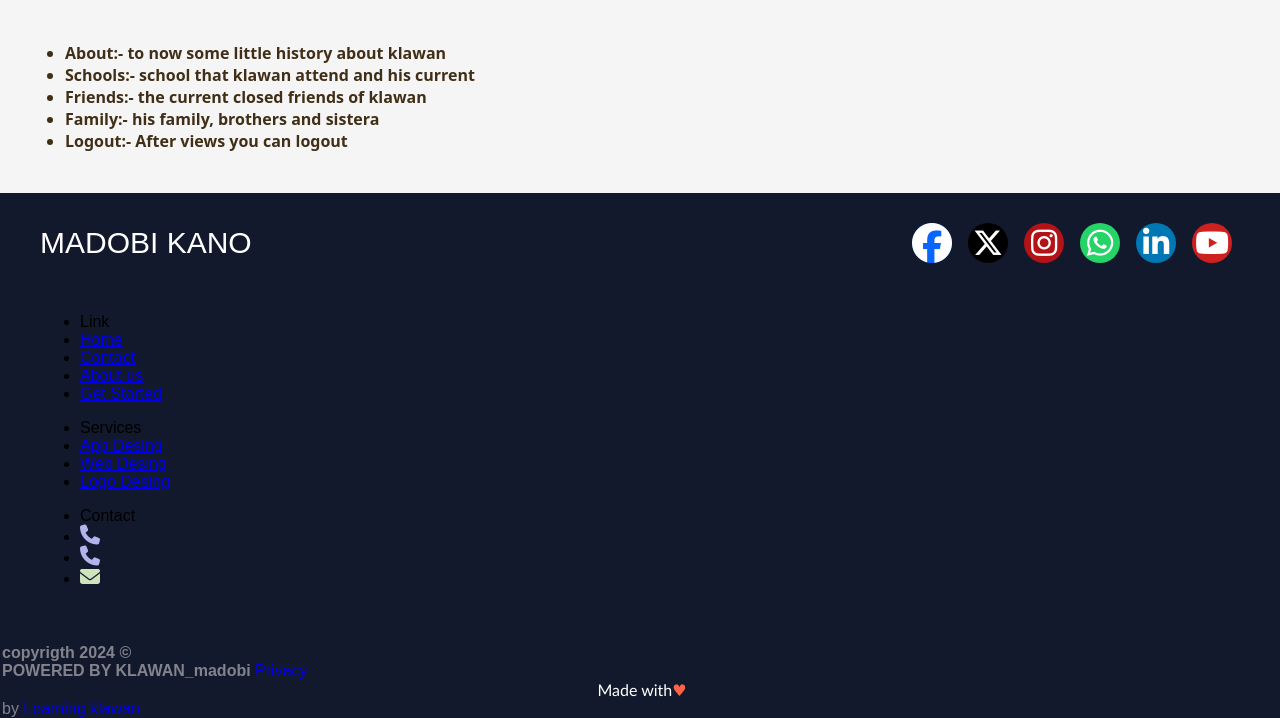
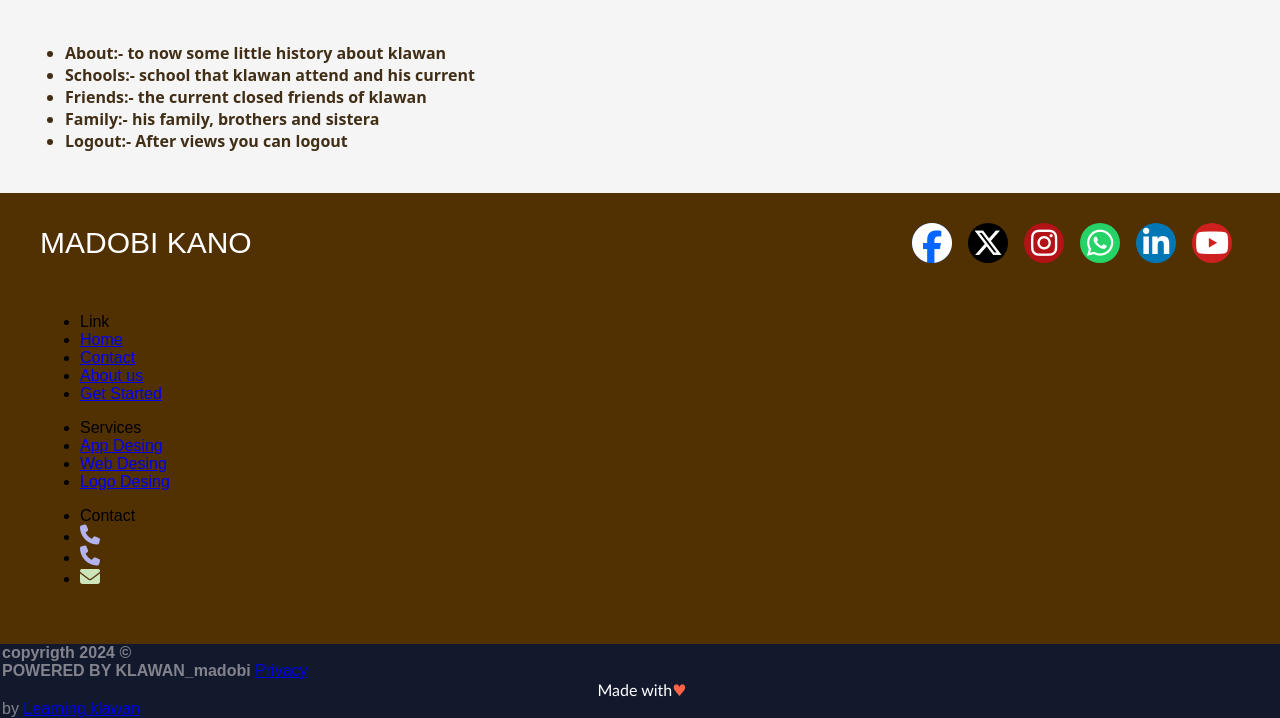
Before and after one commit to Klawan/mywebsite, a PHP site: page /index.html in a window 1280 px wide. Shown: the part 1050-1768 px from the top of the page. Run offline with PHP 8.4, Linux system fonts and the light colour scheme.

Commit message:
Update styles.css

```diff
--- a/styles.css
+++ b/styles.css
@@ -225,7 +225,7 @@ footer .content .top {
 
 
 footer{
-    background: #12192c;
+    background: #513002;
 }
 
 .footer-button:hover {
```
